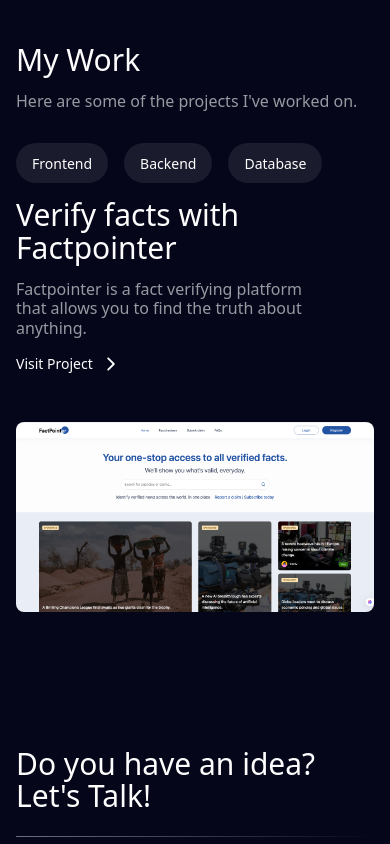
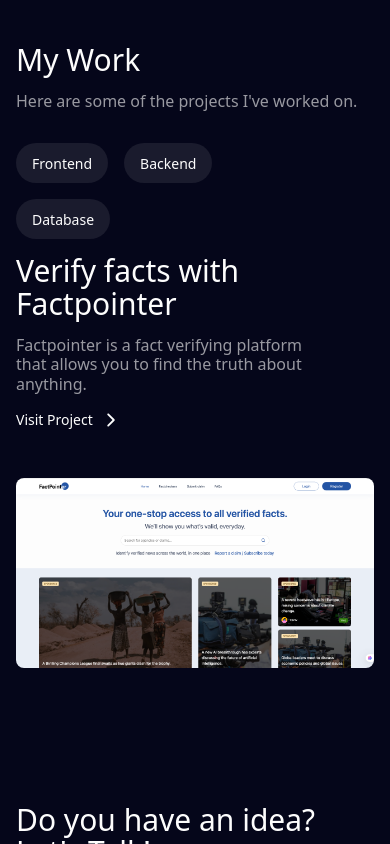
Before and after one commit to EA10-lite/my-portfolio, a React (Vite) app: page / in a window 390 px wide. Shown: the part 2478-3322 px from the top of the page. Built offline with nearby package versions, Linux system fonts and the light colour scheme.

Commit message:
animating project section

```diff
--- a/src/components/Projects.tsx
+++ b/src/components/Projects.tsx
@@ -1,30 +1,68 @@
 import { IoIosArrowForward } from "react-icons/io";
+import { motion, useInView } from "framer-motion";
+import { useRef } from "react";
 import { projects } from "../data/projects"
 
 const Projects = () => {
+    // Ref for scroll-triggered animations
+    const ref = useRef(null);
+    const isInView = useInView(ref, { once: true, amount: 0.2 });
+
+    // Animation variants for the container
+    const containerVariants = {
+        hidden: { opacity: 0 },
+        visible: {
+            opacity: 1,
+            transition: {
+                staggerChildren: 0.2,
+                delayChildren: 0.1,
+            },
+        },
+    };
+
+    // Animation variants for header items
+    const headerVariants = {
+        hidden: { opacity: 0, y: 20 },
+        visible: {
+            opacity: 1,
+            y: 0,
+            transition: {
+                duration: 0.6,
+                ease: [0.4, 0, 0.2, 1] as const,
+            },
+        },
+    };
+
     return (
-        <div className="projects mb-20">
+        <div className="projects mb-20" ref={ref}>
             <div className="container mx-auto">
                 <div className="py-8 px-4 md:py-[80px] md:px-[60px]">
-                    <div className="flex items-center justify-between mb-8">
-                        <div className="">
+                    <motion.div
+                        className="flex items-center justify-between mb-8"
+                        variants={containerVariants}
+                        initial="hidden"
+                        animate={isInView ? "visible" : "hidden"}
+                    >
+                        <motion.div className="" variants={headerVariants}>
                             <h2 className="text-3xl md:text-4xl lg:text-[44px] leading-[108%] text-white font-sans-semibold mb-4">My Work</h2>
                             <p className="text-base md:text-lg lg:text-2xl leading-[120%] text-grey font-sans-medium">
                                 Here are some of the projects I've worked on.
                             </p>
-                        </div>
+                        </motion.div>
 
                         <div className="">
 
                         </div>
-                    </div>
+                    </motion.div>
 
                     <div className="projects-lists">
                         <div className="space-y-12">
-                            {projects.slice(0, 1).map((project) => (
+                            {projects.slice(0, 1).map((project, index) => (
                                 <Project
                                     key={project.id}
                                     {...project}
+                                    index={index}
+                                    isInView={isInView}
                                 />
                             ))}
                         </div>
@@ -42,6 +80,8 @@
     project_description: string;
     project_short_summary?: string;
     tags?: string[];
+    index: number;
+    isInView: boolean;
 }
 
 const Project = ({
@@ -51,43 +91,110 @@
     project_description,
     project_short_summary,
     tags,
+    index,
+    isInView,
 }: ProjectProps) => {
+    // Animation variants for project items
+    const projectVariants = {
+        hidden: { opacity: 0, y: 40 },
+        visible: {
+            opacity: 1,
+            y: 0,
+            transition: {
+                duration: 0.7,
+                delay: index * 0.2,
+                ease: [0.4, 0, 0.2, 1] as const,
+            },
+        },
+    };
+
+    // Animation variants for tags
+    const tagVariants = {
+        hidden: { opacity: 0, scale: 0.8 },
+        visible: (i: number) => ({
+            opacity: 1,
+            scale: 1,
+            transition: {
+                delay: index * 0.2 + i * 0.1,
+                duration: 0.4,
+            },
+        }),
+    };
+
+    // Animation variants for image
+    const imageVariants = {
+        hidden: { opacity: 0, x: 40 },
+        visible: {
+            opacity: 1,
+            x: 0,
+            transition: {
+                duration: 0.7,
+                delay: index * 0.2 + 0.3,
+                ease: [0.4, 0, 0.2, 1] as const,
+            },
+        },
+    };
+
     return (
-        <div className="project">
+        <motion.div
+            className="project"
+            variants={projectVariants}
+            initial="hidden"
+            animate={isInView ? "visible" : "hidden"}
+        >
             <div className="flex flex-col md:flex-row items-center justify-between gap-12">
-                <div className="project-details w-full md:w-1/2">
+                <motion.div
+                    className="project-details w-full md:w-1/2"
+                    variants={projectVariants}
+                >
                     <div className="max-w-[80%]">
-                        <div className="flex items-center gap-4 mb-4">
-                            {tags?.map((tag) => (
-                                <div className="bg-card rounded-[35px] px-4 py-2">
+                        <div className="flex items-center gap-4 mb-4 flex-wrap">
+                            {tags?.map((tag, i) => (
+                                <motion.div
+                                    key={tag}
+                                    className="bg-card rounded-[35px] px-4 py-2"
+                                    custom={i}
+                                    variants={tagVariants}
+                                    initial="hidden"
+                                    animate={isInView ? "visible" : "hidden"}
+                                >
                                     <span className="text-sm font-sans-medium text-white">{tag}</span>
-                                </div>
+                                </motion.div>
                             ))}
                         </div>
                         <h3 className="text-3xl md:text-4xl lg:text-[60px] leading-[108%] text-white font-sans-semibold mb-4">{project_short_summary || project_name}</h3>
                         <p className="text-base md:text-lg lg:text-2xl leading-[120%] text-grey font-sans-medium mb-4">{project_description}</p>
 
-                        <a
+                        <motion.a
                             href={project_url}
                             target="_blank"
                             rel="noopener noreferrer"
                             className="text-white text-sm md:text-base font-sans-medium flex items-center gap-2 hover:border-b transition-all w-fit"
+                            whileHover={{ x: 5 }}
+                            transition={{ duration: 0.2 }}
                         >
                             <span>Visit Project</span>
                             <IoIosArrowForward className="text-white text-xl" />
-                        </a>
+                        </motion.a>
                     </div>
-                </div>
+                </motion.div>
 
-                <div className="project-thumbnail w-full md:w-1/2">
+                <motion.div
+                    className="project-thumbnail w-full md:w-1/2"
+                    variants={imageVariants}
+                    initial="hidden"
+                    animate={isInView ? "visible" : "hidden"}
+                    whileHover={{ scale: 1.02 }}
+                    transition={{ duration: 0.3 }}
+                >
                     <img
                         src={image_url}
                         alt={project_name}
                         className="w-full h-full object-cover rounded-lg"
                     />
-                </div>
+                </motion.div>
             </div>
-        </div>
+        </motion.div>
     );
 };
 
--- a/src/components/Services.tsx
+++ b/src/components/Services.tsx
@@ -1,28 +1,97 @@
 import { FaBrain } from "react-icons/fa";
+import { motion, useInView } from "framer-motion";
+import { useRef } from "react";
 
 const Services = () => {
+    // Ref for scroll-triggered animations
+    const ref = useRef(null);
+    const isInView = useInView(ref, { once: true, amount: 0.2 });
+
+    // Animation variants for the container
+    const containerVariants = {
+        hidden: { opacity: 0 },
+        visible: {
+            opacity: 1,
+            transition: {
+                staggerChildren: 0.2,
+                delayChildren: 0.1,
+            },
+        },
+    };
+
+    // Animation variants for header
+    const headerVariants = {
+        hidden: { opacity: 0, y: 20 },
+        visible: {
+            opacity: 1,
+            y: 0,
+            transition: {
+                duration: 0.6,
+                ease: [0.4, 0, 0.2, 1] as const,
+            },
+        },
+    };
+
+    // Animation variants for service cards
+    const cardVariants = {
+        hidden: { opacity: 0, y: 40 },
+        visible: (i: number) => ({
+            opacity: 1,
+            y: 0,
+            transition: {
+                duration: 0.7,
+                delay: i * 0.2,
+                ease: [0.4, 0, 0.2, 1] as const,
+            },
+        }),
+    };
+
     return (
-        <div className="services mb-20">
+        <div className="services mb-20" ref={ref}>
             <div className="container mx-auto">
                 <div className="services-content py-8 px-4 md:py-[80px] md:px-[60px]">
-                    <div className="max-w-[600px] mx-auto mb-8 text-center">
+                    <motion.div
+                        className="max-w-[600px] mx-auto mb-8 text-center"
+                        variants={headerVariants}
+                        initial="hidden"
+                        animate={isInView ? "visible" : "hidden"}
+                    >
                         <h2 className="text-3xl md:text-4xl lg:text-[44px] leading-[108%] text-white font-sans-semibold mb-4">
                             What I do ?
                         </h2>
                         <p className="text-base md:text-lg lg:text-2xl leading-[120%] text-grey font-sans-medium">
                             Turning ideas into production-ready apps with clean code and great UX.
                         </p>
-                    </div>
+                    </motion.div>
 
-                    <div className="flex items-center justify-center gap-12">
+                    <motion.div
+                        className="flex items-center justify-center gap-12"
+                        variants={containerVariants}
+                        initial="hidden"
+                        animate={isInView ? "visible" : "hidden"}
+                    >
                         <div className="relative  mx-auto">
                             {/* Connection Lines */}
-                            <div className="hidden md:block absolute top-1/2 left-0 right-0 h-0.5 bg-white to-transparent transform -translate-y-1/2 z-0"></div>
+                            <motion.div
+                                className="hidden md:block absolute top-1/2 left-0 right-0 h-0.5 bg-white to-transparent transform -translate-y-1/2 z-0"
+                                initial={{ scaleX: 0 }}
+                                animate={isInView ? { scaleX: 1 } : { scaleX: 0 }}
+                                transition={{ duration: 1, delay: 0.5, ease: [0.4, 0, 0.2, 1] }}
+                                style={{ transformOrigin: "left" }}
+                            ></motion.div>
 
                             <div className="grid grid-cols-1 md:grid-cols-3 gap-6 md:gap-12 relative z-10">
 
                                 {/* Step 1 */}
-                                <div className="group relative bg-card backdrop-blur-md border border-card rounded-2xl p-4 sm:p-8 text-center hover:scale-105 transition-all duration-500 flex flex-col justify-center items-center min-h-[340px] sm:min-h-[400px] text-white">
+                                <motion.div
+                                    className="group relative bg-card backdrop-blur-md border border-card rounded-2xl p-4 sm:p-8 text-center hover:scale-105 transition-all duration-500 flex flex-col justify-center items-center min-h-[340px] sm:min-h-[400px] text-white"
+                                    custom={0}
+                                    variants={cardVariants}
+                                    initial="hidden"
+                                    animate={isInView ? "visible" : "hidden"}
+                                    whileHover={{ scale: 1.05, y: -5 }}
+                                    transition={{ duration: 0.3 }}
+                                >
                                     {/* Step Number */}
                                     <div className="absolute -top-6 left-1/2 transform -translate-x-1/2">
                                         <div className="w-12 h-12 bg-card border border-card  rounded-full flex items-center justify-center text-white font-bold text-lg shadow-lg">
@@ -68,10 +137,18 @@
                                     <p className="text-muted-foreground leading-relaxed text-sm">
                                         Deliver polished, production-ready websites and web apps with responsive, scalable designs that provide real-time performance, seamless UX, and measurable impact.
                                     </p>
-                                </div>
+                                </motion.div>
 
                                 {/* Step 2 */}
-                                <div className="group relative bg-card backdrop-blur-md border border-card rounded-2xl p-4 sm:p-8 text-center hover:scale-105 transition-all duration-500 flex flex-col justify-center items-center min-h-[400px] text-white">
+                                <motion.div
+                                    className="group relative bg-card backdrop-blur-md border border-card rounded-2xl p-4 sm:p-8 text-center hover:scale-105 transition-all duration-500 flex flex-col justify-center items-center min-h-[400px] text-white"
+                                    custom={1}
+                                    variants={cardVariants}
+                                    initial="hidden"
+                                    animate={isInView ? "visible" : "hidden"}
+                                    whileHover={{ scale: 1.05, y: -5 }}
+                                    transition={{ duration: 0.3 }}
+                                >
                                     {/* Step Number */}
                                     <div className="absolute -top-6 left-1/2 transform -translate-x-1/2">
                                         <div className="w-12 h-12 bg-card border border-card  rounded-full flex items-center justify-center text-white font-bold text-lg shadow-lg">
@@ -116,10 +193,18 @@
                                     <p className="text-muted-foreground leading-relaxed text-sm">
                                         Build robust, secure, and scalable backend systems that power your applications, streamline workflows, and provide real-time data and actionable insights.
                                     </p>
-                                </div>
+                                </motion.div>
 
                                 {/* Step 3 */}
-                                <div className="group relative bg-card backdrop-blur-md border border-card rounded-2xl p-4 sm:p-8 text-center hover:scale-105 transition-all duration-500 flex flex-col justify-center items-center min-h-[400px] text-white">
+                                <motion.div
+                                    className="group relative bg-card backdrop-blur-md border border-card rounded-2xl p-4 sm:p-8 text-center hover:scale-105 transition-all duration-500 flex flex-col justify-center items-center min-h-[400px] text-white"
+                                    custom={2}
+                                    variants={cardVariants}
+                                    initial="hidden"
+                                    animate={isInView ? "visible" : "hidden"}
+                                    whileHover={{ scale: 1.05, y: -5 }}
+                                    transition={{ duration: 0.3 }}
+                                >
                                     {/* Step Number */}
                                     <div className="absolute -top-6 left-1/2 transform -translate-x-1/2">
                                         <div className="w-12 h-12 bg-card border border-card  rounded-full flex items-center justify-center text-white font-bold text-lg shadow-lg">
@@ -165,10 +250,10 @@
                                     <p className="text-muted-foreground leading-relaxed text-sm">
                                         Create intuitive, high-performance mobile apps that engage users, deliver smooth experiences, and drive productivity through real-time, reliable functionality.
                                     </p>
-                                </div>
+                                </motion.div>
                             </div>
                         </div>
-                    </div>
+                    </motion.div>
                 </div>
             </div>
         </div>
```
Also changed, not shown: src/components/Button.css (added, +69 -0 lines).
